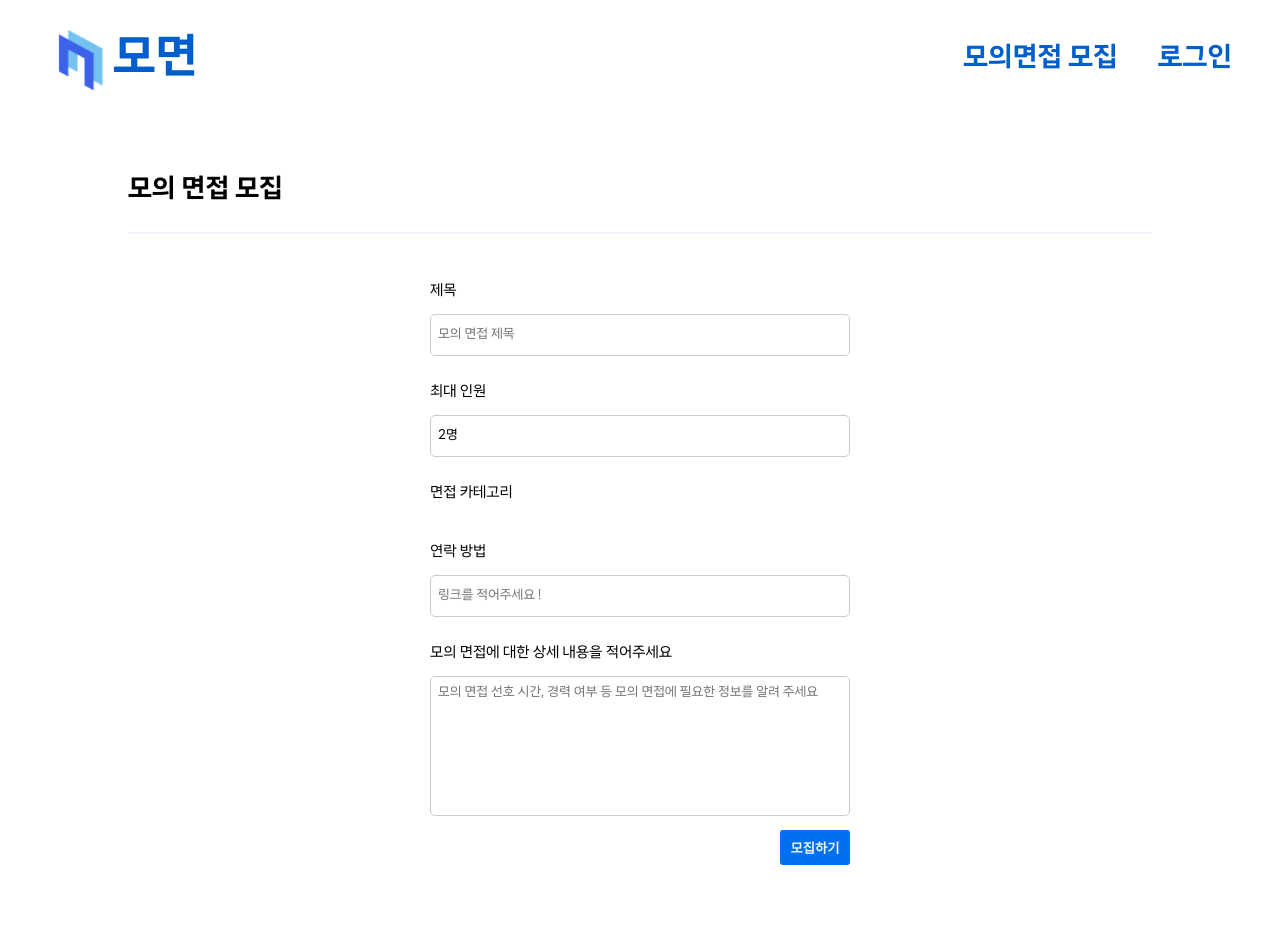
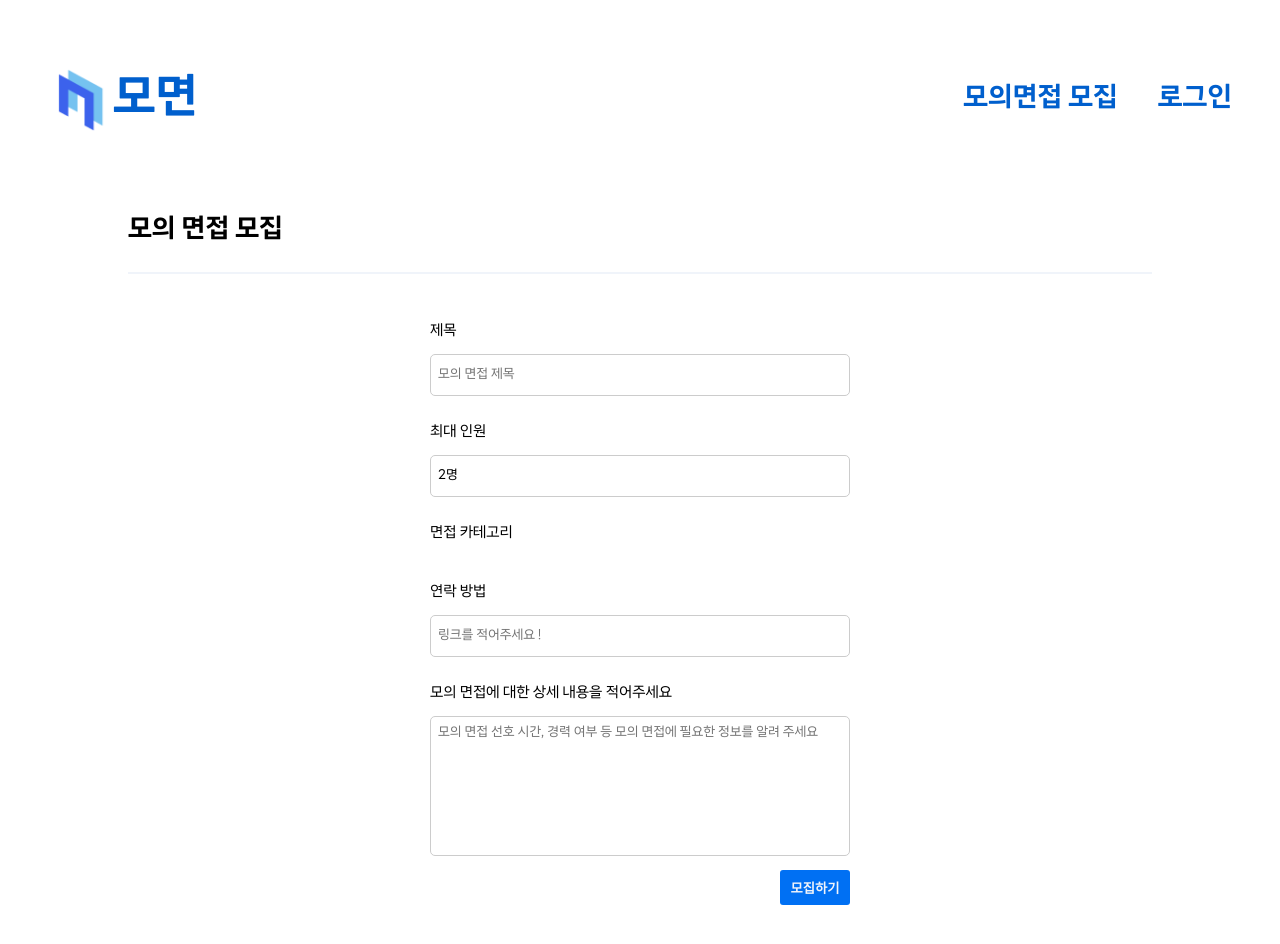
Before and after one commit to boostcampwm-2022/web23_MoMyeon, a Next.js app in the folder frontend/: page /post/create in a window 1280 px wide. Shown: the top 944 px of the page. Before the commit the page ends 897 px from the top, so only its background shows below. Built offline with nearby package versions, Linux system fonts and the light colour scheme.

Commit message:
feat: 모의면접 모집 링크 추가 style: 헤더 스타일 메인페이지와 같게 적용

```diff
--- a/frontend/components/header/header.component.tsx
+++ b/frontend/components/header/header.component.tsx
@@ -24,7 +24,9 @@ function Header({ setVisible, cookie }: Props) {
         <h1 className={styles.logoText}>모면</h1>
       </Link>
       <div className={styles.menuContainer}>
-        <div className={styles.menuText}>모의면접 모집</div>
+        <Link href='/post/create'>
+          <div className={styles.menuText}>모의면접 모집</div>
+        </Link>
         {cookie ? (
           <DropDown>
             <div className={styles.loginBox}>
--- a/frontend/pages/post/create.tsx
+++ b/frontend/pages/post/create.tsx
@@ -9,7 +9,7 @@ import {Cookie} from "../../types/auth";
 const Create : NextPage<Cookie> = ({cookie}) => {
   const [visible, setVisible] = useState(false);
   return(
-    <div>
+    <div className={styles.createPageContainer}>
       <Header setVisible={setVisible} cookie={cookie}/>
       <Head>
         <title>모두의 면접</title>
--- a/frontend/styles/Create.module.css
+++ b/frontend/styles/Create.module.css
@@ -1,3 +1,8 @@
+.createPageContainer {
+  min-height: 100vh;
+  padding: 4rem 0;
+}
+
 .createContainer {
   display: flex ;
   position: relative;
```
